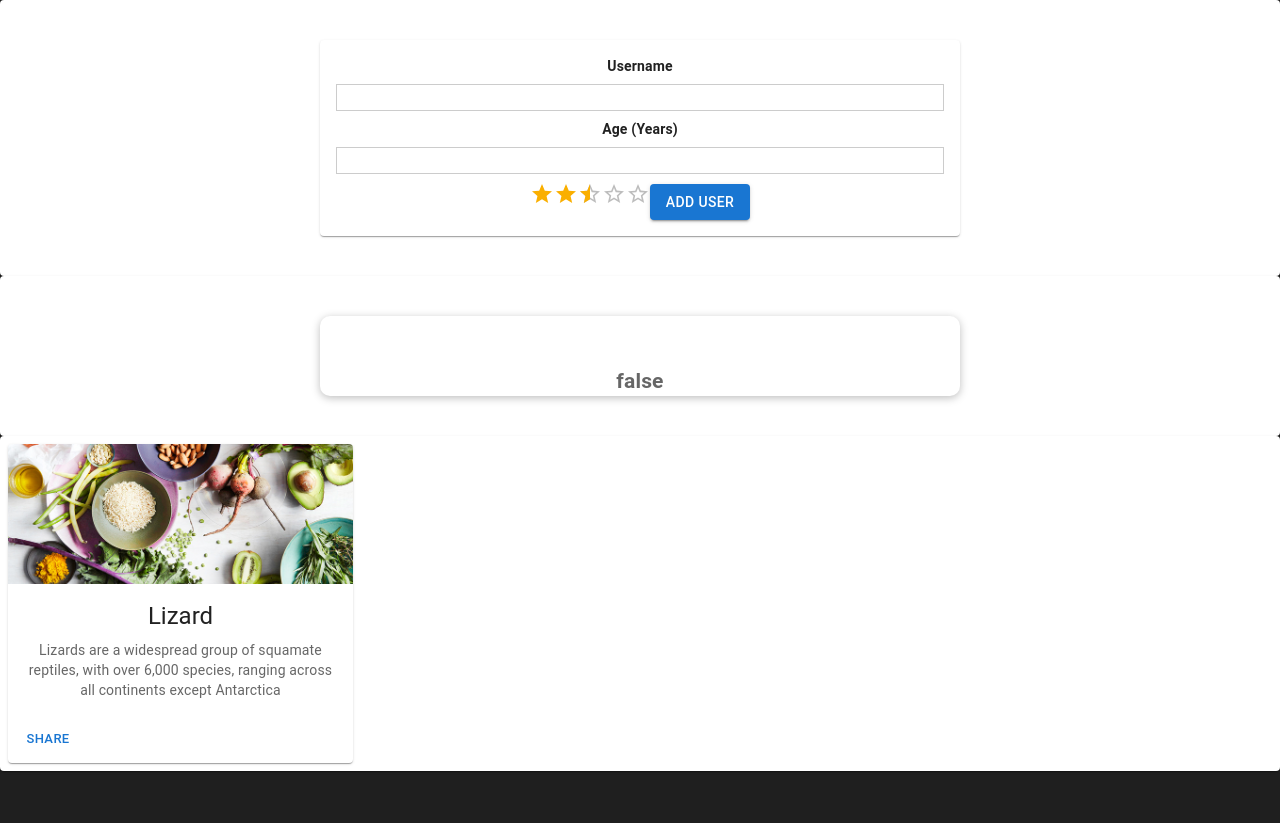
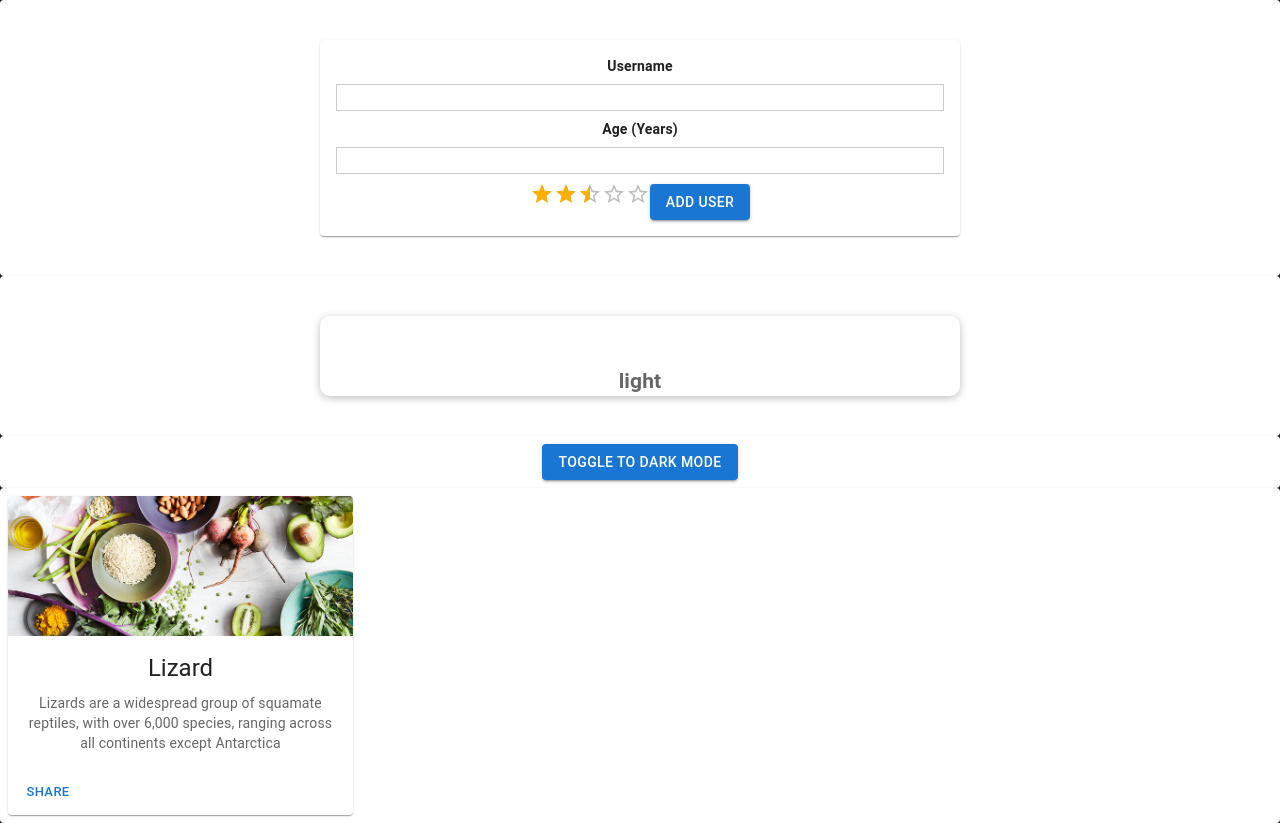
Before and after one commit to yannickmacken/react-fragments-portals-refs, a React (Create React App) app: page / in a window 1280 px wide. Before the commit the page ends 800 px from the top, so only its background shows below. Built offline with nearby package versions, Linux system fonts and the light colour scheme.

Commit message:
get and set context

```diff
--- a/src/App.js
+++ b/src/App.js
@@ -7,6 +7,8 @@ import Stack from '@mui/material/Stack';
 import * as React from 'react';
 import Paper from '@mui/material/Paper';
 import { styled } from '@mui/material/styles';
+import modeContext from './store/modeContext';
+import Button from './components/UI/Button';
 
 function App() {
 
@@ -19,6 +21,7 @@ function App() {
   }));
 
   const [usersList, setUsersList] = useState([]);
+  const [mode, setMode] = useState("light")
 
   const addUserHandler = (uName, uAge) => {
     setUsersList((prevUsersList) => {
@@ -29,14 +32,21 @@ function App() {
     });
   };
 
+  function onToggleMode() {
+    mode === "light" ? setMode("dark") : setMode("light")
+  }
+
   const mainElement = (
-    <>
+    <modeContext.Provider value={mode}>
       <Stack>
         <Item> <AddUser onAddUser={addUserHandler} /> </Item>
         <Item> <UsersList users={usersList} /> </Item>
+        <Item>
+        <Button onClick={onToggleMode} size="small">Toggle to Dark Mode</Button>
+        </Item>
         <Item> <ExampleCard/> </Item>
       </Stack>
-    </>
+    </modeContext.Provider>
   )
 
   // React fragment disguised as empty div
--- a/src/components/Users/UsersList.js
+++ b/src/components/Users/UsersList.js
@@ -19,7 +19,7 @@ const UsersList = (props) => {
           </li>
         ))}
       </ul>
-      <h2>{String(ctx.isDarkMode)}</h2>
+      <h2>{String(ctx)}</h2>
     </Card>
   );
 };
--- a/src/store/modeContext.js
+++ b/src/store/modeContext.js
@@ -1,7 +1,5 @@
 import React from "react";
 
-const modeContext = React.createContext({
-    isDarkMode: false
-})
+const modeContext = React.createContext("light")
 
 export default modeContext
```
